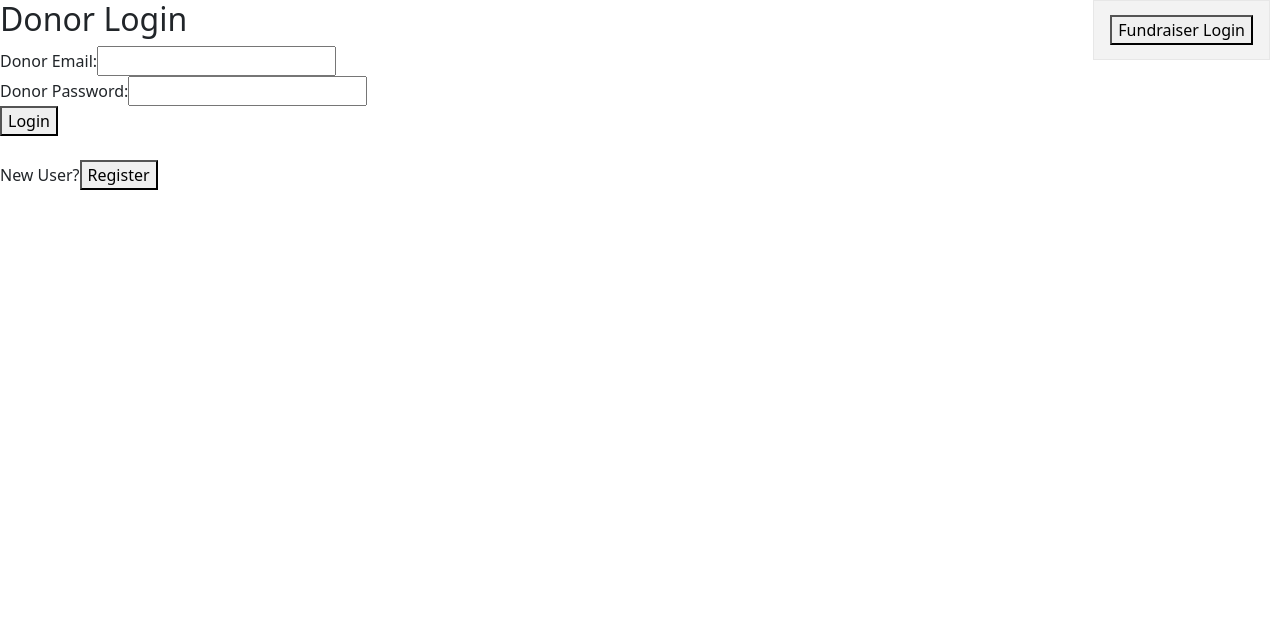
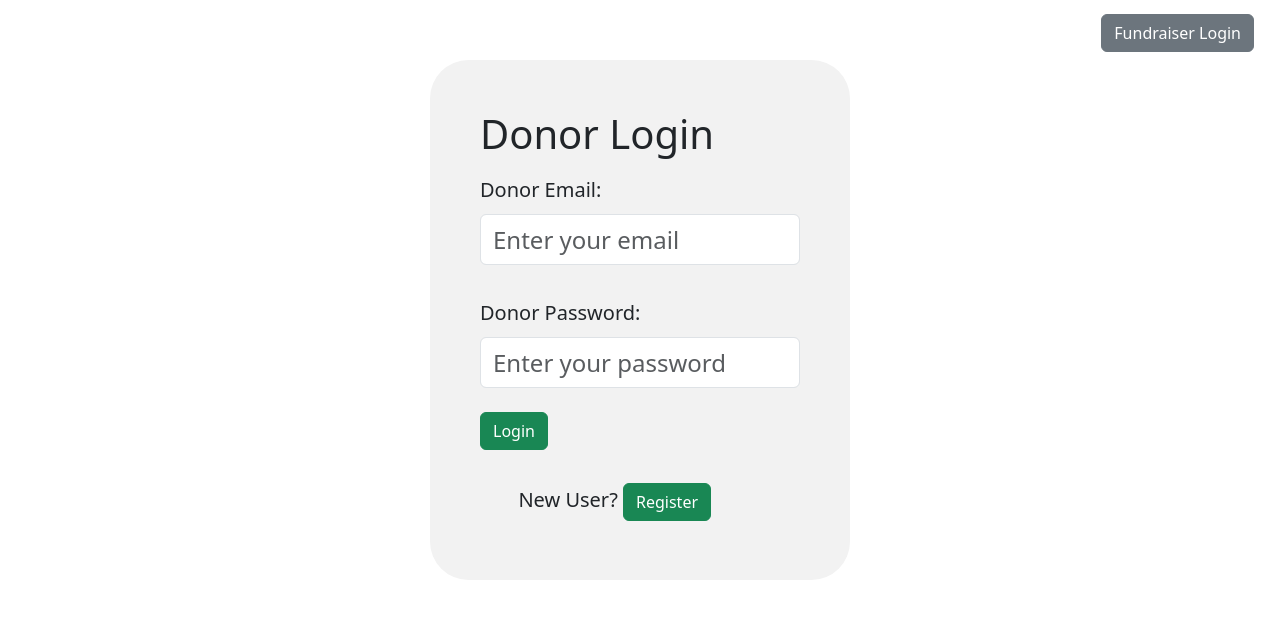
Before and after one commit to praga-deesh/Fundraiser-Frontend, an Angular app: page /donor-login in a window 1280 px wide. Shown: the top 618 px of the page. Built offline with nearby package versions, Linux system fonts and the light colour scheme.

Commit message:
Donor login and donor sign up style added

```diff
--- a/src/app/app.routes.ts
+++ b/src/app/app.routes.ts
@@ -34,6 +34,6 @@ export const routes: Routes = [
     { path:'my-posts', component:MyPostsComponent},
     { path:'add-new-post',component:AddNewPostComponent},
     { path:'donation-transaction',component:TransactionComponent, canActivate: [donationGuard] },
-
+    {path:'',component:HomeComponent},
     { path: '**', component: PageNotFoundComponent }
 ];
--- a/src/app/components/donor-login/donor-login.component.css
+++ b/src/app/components/donor-login/donor-login.component.css
@@ -9,11 +9,10 @@
     margin: 0;
     padding: 0;
     overflow: hidden;
-    border: 1px solid #e7e7e7;
-    background-color: #f3f3f3;
+    background-color: white;
 
     display: block;
-    color: #666;
+
     text-align: center;
     padding: 14px 16px;
     text-decoration: none;
@@ -27,3 +26,43 @@ div.fundraiserLogin.active {
   div.fundraiserLogin:hover:not(.active) {
     background-color: #ddd;
   }
+
+
+/* //// */
+form {
+  justify-content: center;
+  max-width: 100%;
+  margin: 0 auto;
+  padding: 50vw;
+  background-color: #f2f2f2;
+  border-radius: 3vw;
+
+}
+
+
+.container {
+
+  display: flex;
+  justify-content: center;
+  align-items: center;
+  height: 50vw;
+
+
+}
+.form-group
+{
+    padding: 50px 50px 50px 50px ;
+}
+
+
+
+input{
+  width: 25vw;
+  height: 4vw;
+    display: block;
+
+    color:black;
+    text-align:justiy;
+    font-size: 150%;
+
+}
--- a/src/app/components/donor-login/donor-login.component.html
+++ b/src/app/components/donor-login/donor-login.component.html
@@ -1,5 +1,5 @@
 <div>
-    <h2>Donor Login</h2>
+
     <div *ngIf="message" class="alert alert-success">
         <p>{{message}}</p>
     </div>
@@ -8,32 +8,38 @@
         <p>{{errorMessage}}</p>
     </div>
 
-    <form id="donorLogin" #donorLogin="ngForm">
-        <label for="donorEmail">Donor Email:</label>
-        <input type="email" id="donorEmail" name="donorEmail" [(ngModel)]="email" #emailRef="ngModel" pattern="^[a-zA-Z0-9+_.-]+@[a-zA-Z0-9.-]+$" required>
+    <div class="container">
+
+        <form id="donorLogin" #donorLogin="ngForm" class="form-group">
+            <h1>Donor Login</h1>
+            <label for="donorEmail" class="col-form-label-lg">Donor Email:</label>
+            <input type="email" id="donorEmail" name="donorEmail" [(ngModel)]="email" #emailRef="ngModel" placeholder="Enter your email" pattern="^[a-zA-Z0-9+_.-]+@[a-zA-Z0-9.-]+$" class="form-control" required>
             <div *ngIf="emailRef.invalid && emailRef.touched || emailRef.dirty">
                 <p *ngIf="emailRef.errors?.['required']" class="text-danger">Email is required...can't be blank</p>
                 <p *ngIf="emailRef.errors?.['pattern']" class="text-danger">Invalid email format.</p>
             </div>
             <br>
 
-        <label for="donorPassword">Donor Password:</label>
-        <input type="password" id="donorPassword" name="donorPassword" [(ngModel)]="password" #passwordRef="ngModel" minlength="6" required>
+            <label for="donorPassword" class="col-form-label-lg">Donor Password:</label>
+            <input type="password" id="donorPassword" name="donorPassword" [(ngModel)]="password" #passwordRef="ngModel" minlength="6" placeholder="Enter your password" class="form-control" required>
             <div *ngIf="passwordRef.invalid && passwordRef.touched || passwordRef.dirty">
                 <p *ngIf="passwordRef.errors?.['required']" class="text-danger">Password is required.</p>
                 <p *ngIf="passwordRef.errors?.['minlength']" class="text-danger">Password must contain at least 6 characters.</p>
             </div>
             <br>
 
-        <div>
-            <button (click)="loginDonor()">Login</button><br><br>
+            <div  >
+                <button (click)="loginDonor()"  class="btn btn-success">Login</button><br><br>
             </div>
 
-        <p>New User?<button (click)="registerDonor()">Register</button></p>
+            <div style="padding-left:3vw ;">
+                <label class="col-form-label-lg">New User?  <button (click)="registerDonor()" class="btn btn-success" >Register</button></label>
+            </div>
 
         </form>
+    </div>
 
     <div id="fundraiserLogin">
-        <button (click)="redirectToFundraiserLogin()">Fundraiser Login</button>
+        <button (click)="redirectToFundraiserLogin()"class="btn btn-secondary">Fundraiser Login</button>
     </div>
 </div>
--- a/src/app/components/donor-profile/donor-profile.component.html
+++ b/src/app/components/donor-profile/donor-profile.component.html
@@ -96,8 +96,11 @@
     </div>
   </div>
   <button (click)="hideDonations()">Close</button>
+  <div *ngIf="donations.length==0">
+    <p>No transactions made.</p>
+    <button (click)="hideDonations()">Close</button>
+  </div>
 </div>
-
 
 <!-- <div *ngIf="isViewDonationsVisible">
   <div class="post-grid" *ngIf=" donations.length>0">
--- a/src/app/components/donor-sign-up/donor-sign-up.component.css
+++ b/src/app/components/donor-sign-up/donor-sign-up.component.css
@@ -0,0 +1,36 @@
+
+  form {
+    justify-content: center;
+    max-width: 100%;
+    margin: 0 auto;
+    padding: 50vw;
+    background-color: #f2f2f2;
+    border-radius: 3vw;
+
+  }
+
+
+  .container {
+    display: flex;
+    justify-content: center;
+    align-items: center;
+    height: 50vw;
+   }
+
+  .form-group
+  {
+      padding: 50px 50px 50px 50px ;
+  }
+
+
+
+  input{
+    width: 25vw;
+    height: 4vw;
+      display: block;
+
+      color:black;
+      text-align:justiy;
+      font-size: 150%;
+
+  }
--- a/src/app/components/donor-sign-up/donor-sign-up.component.html
+++ b/src/app/components/donor-sign-up/donor-sign-up.component.html
@@ -1,7 +1,7 @@
 
 <div>
 
-    <h3>Donor Registration</h3>
+    <!-- <h3>Donor Registration</h3> -->
 
     <div *ngIf="message" class="alert alert-success">
         <p>{{message}}</p>
@@ -11,18 +11,19 @@
         <p>{{errorMessage}}</p>
     </div>
 
-    <form id="donorSignUp" #donorSignUp="ngForm">
-
-        <label for="donorName">Name:</label>
-        <input type="text" id="donorName" name="donorName" [(ngModel)]="newDonor.name"  #nameRef="ngModel" pattern="[A-Za-z]{3,}" required>
+   <div class="container">
+    <form id="donorSignUp" #donorSignUp="ngForm" class="form-group">
+        <h2>Donor Registration</h2>
+        <label for="donorName" class="col-form-label-lg">Name:</label>
+        <input type="text" id="donorName" name="donorName" [(ngModel)]="newDonor.name"  #nameRef="ngModel" pattern="[A-Za-z]{3,}" placeholder="Enter your name"  class="form-control" required>
         <div *ngIf="nameRef.invalid && nameRef.touched || nameRef.dirty">
             <p *ngIf="nameRef.errors?.['required']" class="text-danger">Name is required...can't be blank</p>
             <p *ngIf="nameRef.errors?.['pattern']" class="text-danger">Only characters are allowed,minimum 3 characters are required</p>
         </div>
         <br>
 
-        <label for="donorEmail">Email:</label>
-        <input type="email" id="donorEmail" name="donorEmail" [(ngModel)]="newDonor.email" #emailRef="ngModel" pattern="^[a-zA-Z0-9+_.-]+@[a-zA-Z0-9.-]+$" required>
+        <label for="donorEmail" class="col-form-label-lg">Email:</label>
+        <input type="email" id="donorEmail" name="donorEmail" [(ngModel)]="newDonor.email" #emailRef="ngModel" pattern="^[a-zA-Z0-9+_.-]+@[a-zA-Z0-9.-]+$" placeholder="Enter your email" class="form-control"required>
         <div *ngIf="emailRef.invalid && emailRef.touched || emailRef.dirty">
             <p *ngIf="emailRef.errors?.['required']" class="text-danger">Email is required...can't be blank</p>
             <p *ngIf="emailRef.errors?.['pattern']" class="text-danger">Invalid email format.</p>
@@ -30,14 +31,16 @@
         <br>
 
 
-        <label for="donorPassword">Password:</label>
-        <input type="password" id="donorPassword" name="donorPassword" [(ngModel)]="newDonor.password" #passwordRef="ngModel" minlength="6" required>
+        <label for="donorPassword" class="col-form-label-lg">Password:</label>
+        <input type="password" id="donorPassword" name="donorPassword" [(ngModel)]="newDonor.password" #passwordRef="ngModel" minlength="6" placeholder="Enter your password" class="form-control"required>
         <div *ngIf="passwordRef.invalid && passwordRef.touched || passwordRef.dirty">
             <p *ngIf="passwordRef.errors?.['required']" class="text-danger">Password is required.</p>
             <p *ngIf="passwordRef.errors?.['minlength']" class="text-danger">Password must contain at least 6 characters.</p>
         </div>
         <br>
-
-        <button (click)="signUp()">SignUp</button>
+        <div class="donorSignUpButton">
+            <button type="submit" class="btn btn-success" (click)="signUp()">SignUp</button>
+        </div>
     </form>
+   </div>
 </div>
--- a/src/styles.css
+++ b/src/styles.css
@@ -5,8 +5,8 @@ background-image: linear-gradient(90deg, #74EBD5 0%, #9FACE6 100%); */
 
 /* background-image: radial-gradient( circle farthest-corner at 10% 20%,  rgba(176,229,208,1) 42%, rgba(92,202,238,0.41) 93.6% ); */
 
-/* background-image: linear-gradient( 89.2deg,  rgba(191,241,236,1) 22.3%, rgba(109,192,236,1) 84.1% );
- */
+/* background-image: linear-gradient( 89.2deg,  rgba(191,241,236,1) 22.3%, rgba(109,192,236,1) 84.1% ); */
+
 
  /* background-image: linear-gradient(to right, #e4afcb 0%, #b8cbb8 0%, #b8cbb8 0%, #e2c58b 30%, #c2ce9c 64%, #7edbdc 100%); */
  /* background-image: linear-gradient(to right, #74ebd5 0%, #9face6 100%); */
```
Lines whose indentation alone changed are shown as unchanged.
